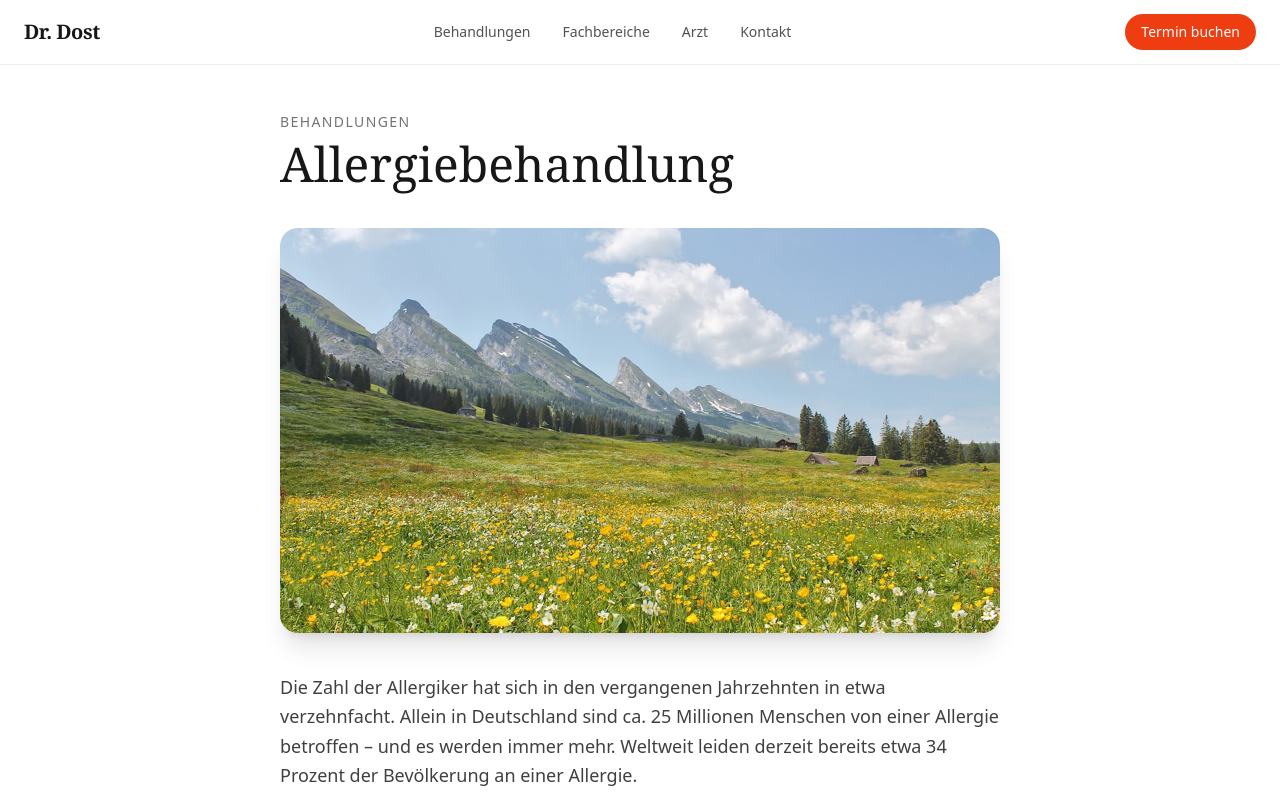
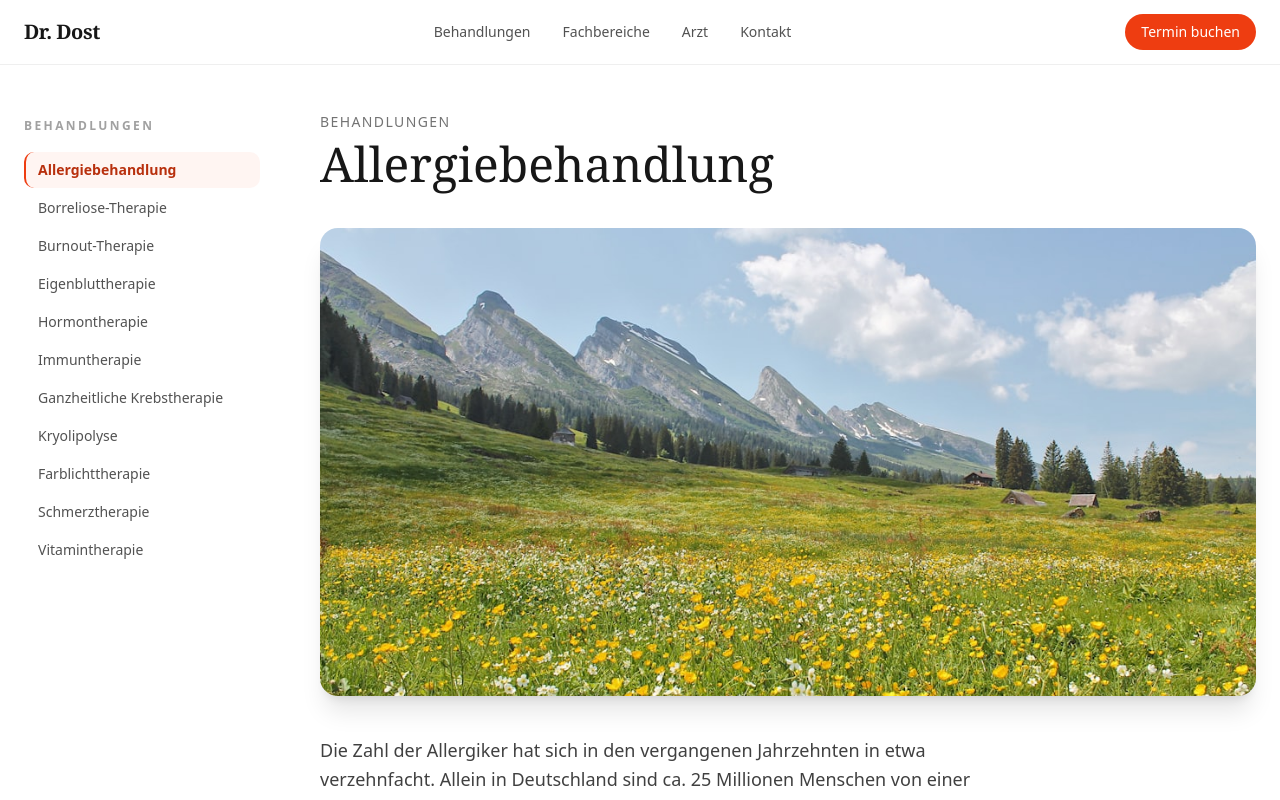
Before and after one commit to az108/dost, a React (Vite) app: page /behandlungen/allergiebehandlung in a window 1280 px wide. Shown: the top 800 px of the page. Built offline with nearby package versions, Linux system fonts and the light colour scheme.

Commit message:
feat: widen subpages, enlarge detail image, add sticky sibling-topic selector

```diff
--- a/src/App.tsx
+++ b/src/App.tsx
@@ -18,11 +18,23 @@ export function AppRoutes() {
         <Route path="/" element={<Home />} />
         <Route
           path="/behandlungen/:slug"
-          element={<TopicDetail entries={behandlungen} sectionLabel="Behandlungen" />}
+          element={
+            <TopicDetail
+              entries={behandlungen}
+              sectionLabel="Behandlungen"
+              basePath="/behandlungen"
+            />
+          }
         />
         <Route
           path="/fachbereiche/:slug"
-          element={<TopicDetail entries={fachbereiche} sectionLabel="Fachbereiche" />}
+          element={
+            <TopicDetail
+              entries={fachbereiche}
+              sectionLabel="Fachbereiche"
+              basePath="/fachbereiche"
+            />
+          }
         />
         <Route path="/impressum" element={<Legal title="Impressum" />} />
         <Route path="/datenschutz" element={<Legal title="Datenschutz" />} />
--- /dev/null
+++ b/src/components/site/TopicSidebar.tsx
@@ -0,0 +1,69 @@
+import { Link } from "react-router-dom"
+import type { TopicEntry } from "@/content/types"
+import { cn } from "@/lib/utils"
+
+interface TopicSidebarProps {
+  entries: TopicEntry[]
+  basePath: string
+  currentSlug: string
+  sectionLabel: string
+}
+
+function NavList({ entries, basePath, currentSlug }: Omit<TopicSidebarProps, "sectionLabel">) {
+  return (
+    <ul className="space-y-0.5">
+      {entries.map((e) => {
+        const active = e.slug === currentSlug
+        return (
+          <li key={e.slug}>
+            <Link
+              to={`${basePath}/${e.slug}`}
+              aria-current={active ? "page" : undefined}
+              className={cn(
+                "block rounded-lg border-l-2 px-3 py-2 text-sm transition-colors focus-visible:outline-none focus-visible:ring-2 focus-visible:ring-brand focus-visible:ring-offset-2",
+                active
+                  ? "border-brand bg-brand/5 font-semibold text-brand-ink"
+                  : "border-transparent text-neutral-600 hover:bg-neutral-50 hover:text-neutral-900",
+              )}
+            >
+              {e.title}
+            </Link>
+          </li>
+        )
+      })}
+    </ul>
+  )
+}
+
+export function TopicSidebar({ entries, basePath, currentSlug, sectionLabel }: TopicSidebarProps) {
+  const overviewAnchor = `/#${basePath.replace(/^\//, "")}`
+  return (
+    <div>
+      {/* Mobile: collapsible dropdown above the article */}
+      <details className="mb-10 rounded-xl border border-neutral-200 bg-white lg:hidden">
+        <summary className="cursor-pointer select-none px-4 py-3 text-sm font-medium text-neutral-700">
+          Weitere {sectionLabel}
+        </summary>
+        <div className="border-t border-neutral-100 p-2">
+          <NavList entries={entries} basePath={basePath} currentSlug={currentSlug} />
+        </div>
+      </details>
+
+      {/* Desktop: sticky vertical selector */}
+      <nav
+        aria-label={`Weitere ${sectionLabel}`}
+        className="sticky top-24 hidden lg:block"
+      >
+        <Link
+          to={overviewAnchor}
+          className="text-xs font-semibold uppercase tracking-[0.2em] text-neutral-400 transition-colors hover:text-brand-ink"
+        >
+          {sectionLabel}
+        </Link>
+        <div className="mt-4 max-h-[calc(100vh-9rem)] overflow-y-auto pr-1">
+          <NavList entries={entries} basePath={basePath} currentSlug={currentSlug} />
+        </div>
+      </nav>
+    </div>
+  )
+}
--- a/src/pages/TopicDetail.tsx
+++ b/src/pages/TopicDetail.tsx
@@ -3,14 +3,17 @@ import type { TopicEntry } from "@/content/types"
 import { buttonVariants } from "@/components/ui/button"
 import { cn } from "@/lib/utils"
 import { useSeo } from "@/lib/useSeo"
+import { TopicSidebar } from "@/components/site/TopicSidebar"
 import NotFound from "@/pages/NotFound"
 
 export default function TopicDetail({
   entries,
   sectionLabel,
+  basePath,
 }: {
   entries: TopicEntry[]
   sectionLabel: string
+  basePath: string
 }) {
   const { slug } = useParams()
   const entry = entries.find((e) => e.slug === slug)
@@ -23,17 +26,25 @@ export default function TopicDetail({
     return <NotFound />
   }
   return (
-    <main className="mx-auto max-w-3xl px-6 py-28">
+    <main className="mx-auto max-w-7xl px-6 py-28">
+      <div className="lg:grid lg:grid-cols-[15rem_1fr] lg:gap-14">
+        <TopicSidebar
+          entries={entries}
+          basePath={basePath}
+          currentSlug={entry.slug}
+          sectionLabel={sectionLabel}
+        />
+        <article>
           <p className="text-sm uppercase tracking-widest text-neutral-500">{sectionLabel}</p>
           <h1 className="font-display mt-2 text-5xl">{entry.title}</h1>
           {entry.image && (
             <img
               src={entry.image}
               alt={entry.imageAlt ?? entry.title}
-          className="mt-10 aspect-[16/9] w-full rounded-2xl object-cover shadow-xl"
+              className="mt-10 aspect-[2/1] w-full rounded-2xl object-cover shadow-xl"
             />
           )}
-      <div className="mt-10 space-y-6 text-lg leading-relaxed text-neutral-700">
+          <div className="mt-10 max-w-2xl space-y-6 text-lg leading-relaxed text-neutral-700">
             {entry.body.map((p, i) => (
               <p key={i}>{p}</p>
             ))}
@@ -47,6 +58,8 @@ export default function TopicDetail({
           >
             Termin buchen
           </Link>
+        </article>
+      </div>
     </main>
   )
 }
```
Also changed, not shown: 1 other file (tests, documents, lock files or other folders). Lines whose indentation alone changed are shown as unchanged.
